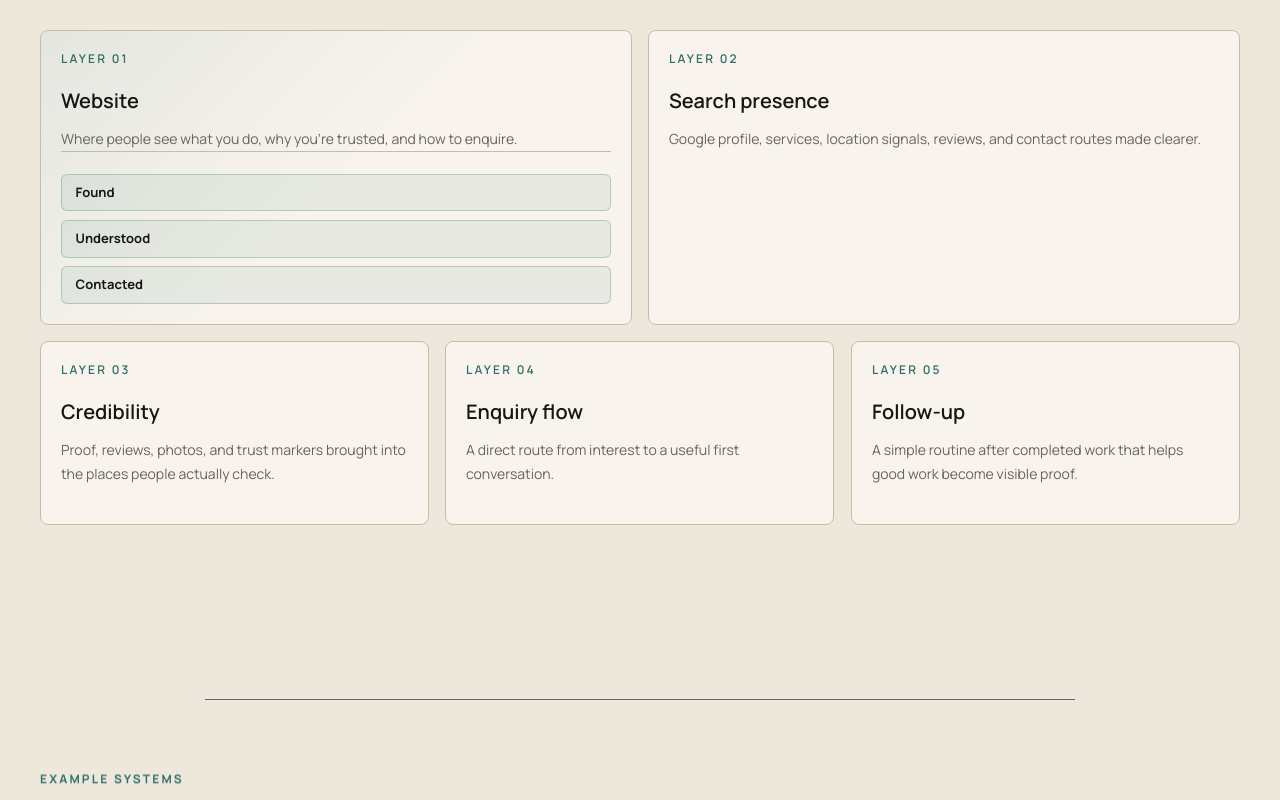
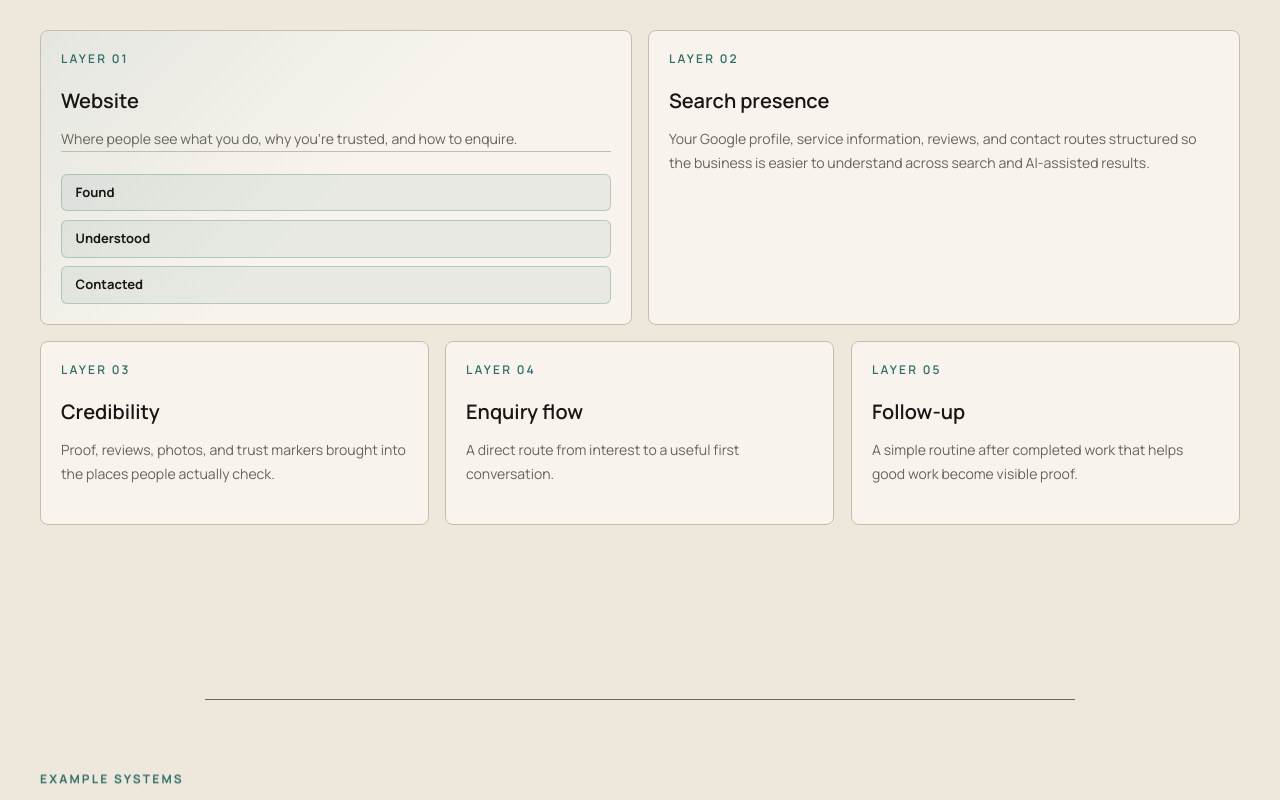
Before and after one commit to Joe002mx/JMINFRASTRUCTURE, a Next.js app: page / in a window 1280 px wide. Shown: the part 1620-2420 px from the top of the page. Built offline with nearby package versions, Linux system fonts and the light colour scheme.

Commit message:
Add AI-assisted search positioning copy

```diff
--- a/app/page.tsx
+++ b/app/page.tsx
@@ -22,7 +22,7 @@ const infrastructureBlocks = [
   },
   {
     label: "Search presence",
-    detail: "Google profile, services, location signals, reviews, and contact routes made clearer.",
+    detail: "Your Google profile, service information, reviews, and contact routes structured so the business is easier to understand across search and AI-assisted results.",
   },
   {
     label: "Credibility",
@@ -48,7 +48,7 @@ const processSteps = [
   {
     step: "01",
     title: "Google presence",
-    copy: "Make the search result clearer: profile, services, reviews, photos, and contact routes.",
+    copy: "Structure the information search engines and AI-assisted results rely on: profile, services, reviews, photos, and contact routes.",
   },
   {
     step: "02",
```
